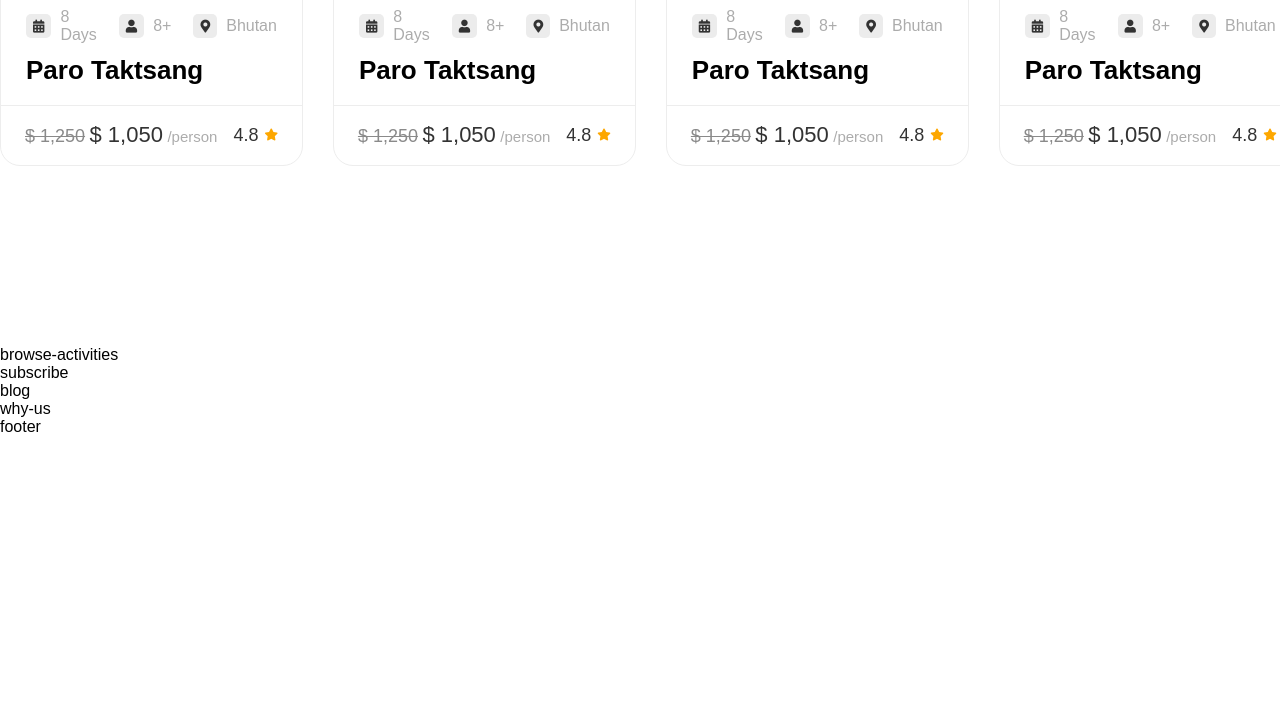
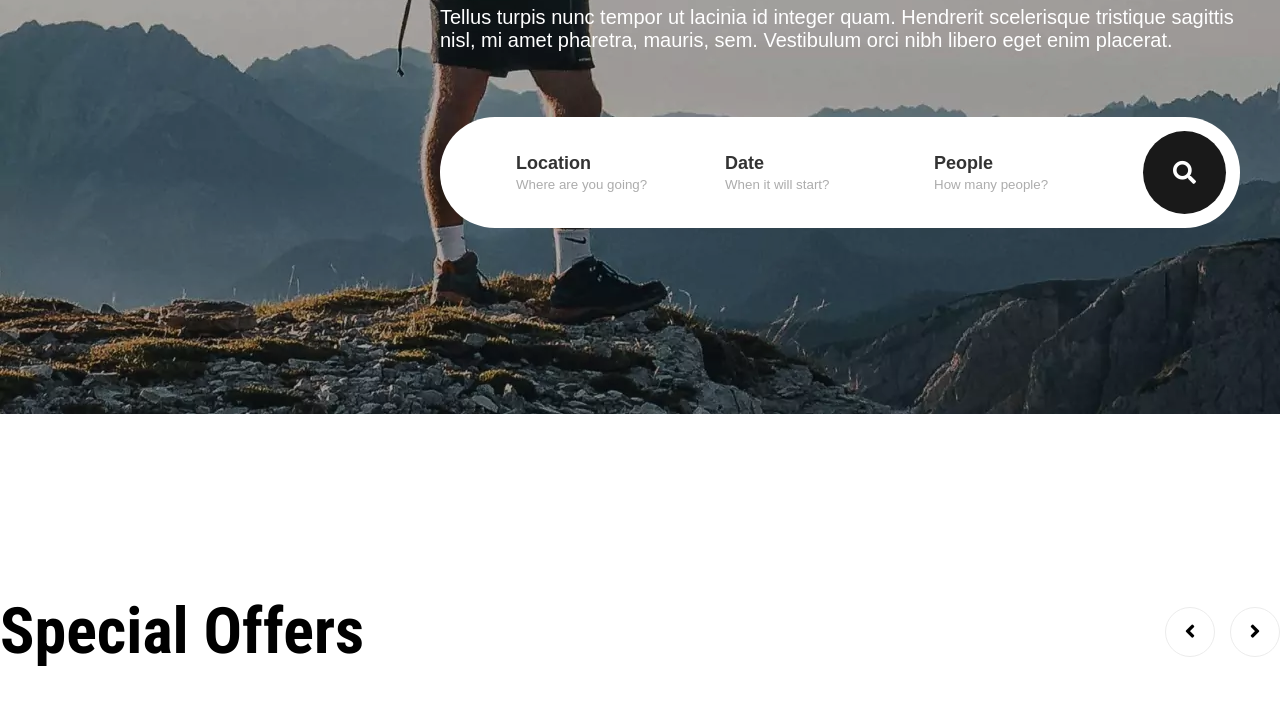
Before and after one commit to matiishyn/travelism, a plain HTML site: page index.html in a window 1280 px wide. Shown: the part 563-1284 px from the top of the page. Before the commit the page ends 999 px from the top, so only its background shows below. Drawn offline with Linux system fonts and the light colour scheme; a web font is replaced by a local one.

Commit message:
remove commented code

```diff
--- a/index.html
+++ b/index.html
@@ -26,7 +26,7 @@
   </head>
   <body>
     <!-- SECTION: billboard -->
-    <!-- <section class="billboard">
+    <section class="billboard">
       <div class="billboard-shader"></div>
       <div class="billboard-inner">
         <header class="header container">
@@ -77,7 +77,7 @@
           </form>
         </div>
       </div>
-    </section> -->
+    </section>
 
     <!-- SECTION: special-offers -->
     <section class="special-offers">
```
